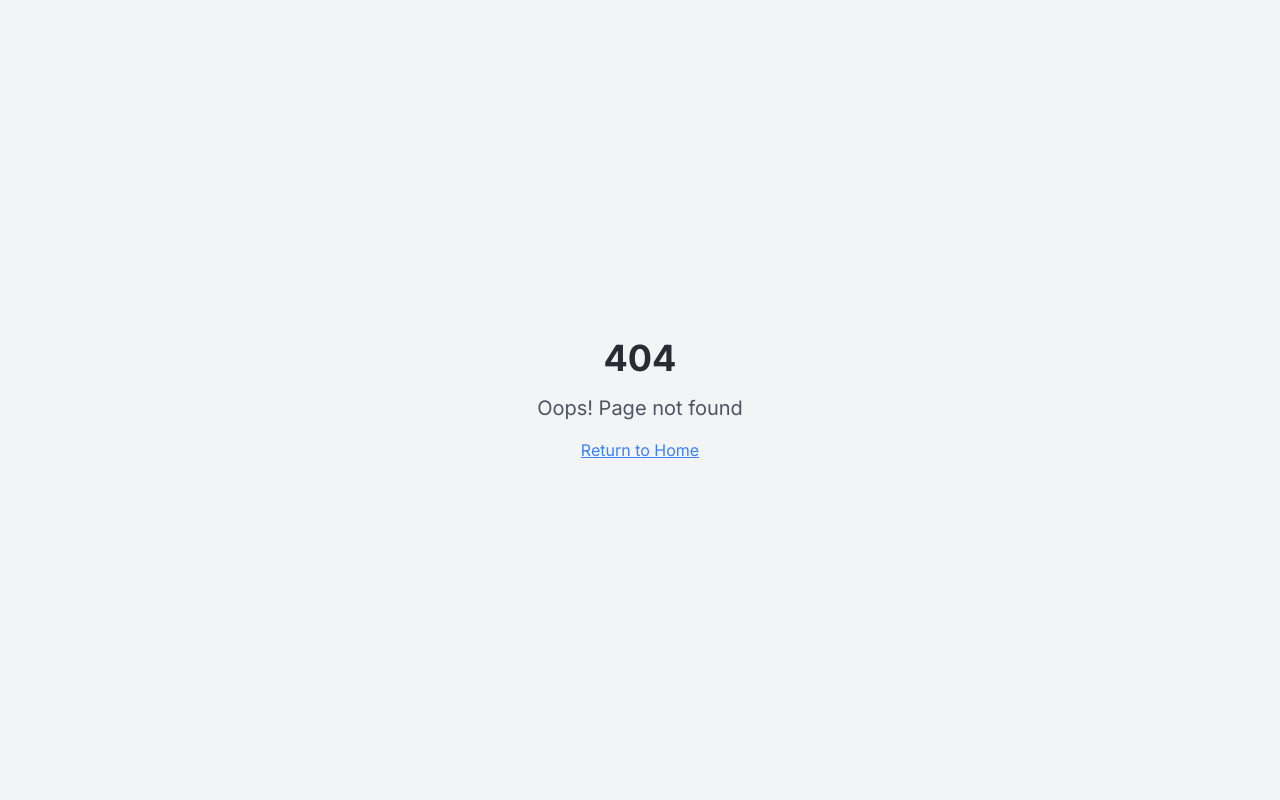
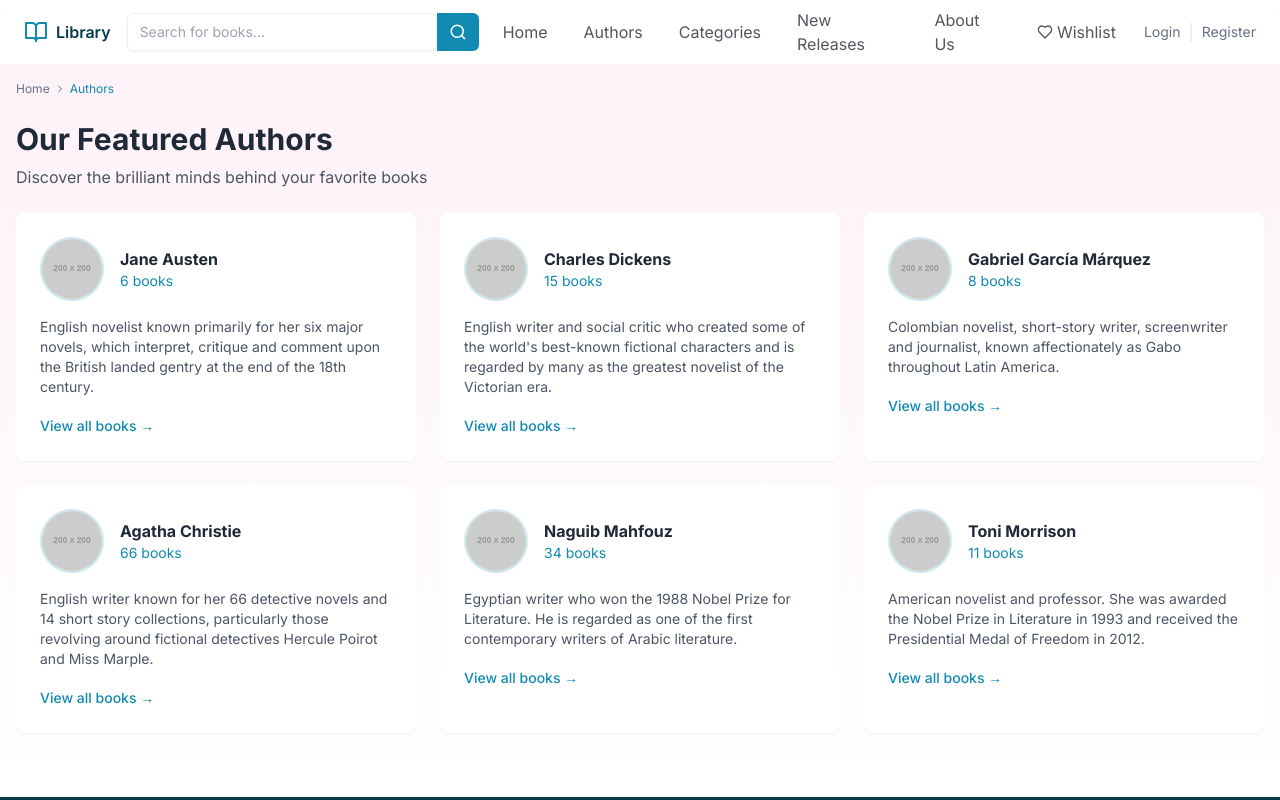
Before and after one commit to Galayand/book-store, a React (Vite) app: page /authors in a window 1280 px wide. Before the commit this address had no page. Shown: the top 800 px of the page. Built offline with nearby package versions, Linux system fonts and the light colour scheme.

Commit message:
Fix issues in the code
The prompt asks to fix issues in the code.

```diff
--- a/src/App.tsx
+++ b/src/App.tsx
@@ -11,6 +11,7 @@ import Catalogue from "./pages/Catalogue";
 import BookDetails from "./pages/BookDetails";
 import Checkout from "./pages/Checkout";
 import AboutUs from "./pages/AboutUs";
+import Authors from "./pages/Authors";
 
 const queryClient = new QueryClient();
 
@@ -27,6 +28,7 @@ const App = () => (
           <Route path="/book/:id" element={<BookDetails />} />
           <Route path="/checkout" element={<Checkout />} />
           <Route path="/about-us" element={<AboutUs />} />
+          <Route path="/authors" element={<Authors />} />
           {/* ADD ALL CUSTOM ROUTES ABOVE THE CATCH-ALL "*" ROUTE */}
           <Route path="*" element={<NotFound />} />
         </Routes>
--- /dev/null
+++ b/src/pages/Authors.tsx
@@ -0,0 +1,118 @@
+
+import React from 'react';
+import Header from '@/components/Header';
+import Footer from '@/components/Footer';
+import { ChevronRight } from 'lucide-react';
+import { Link } from 'react-router-dom';
+
+// Define a type for our author data
+type Author = {
+  id: number;
+  name: string;
+  bio: string;
+  booksCount: number;
+  image: string;
+};
+
+const Authors = () => {
+  // Sample authors data
+  const authors: Author[] = [
+    {
+      id: 1,
+      name: "Jane Austen",
+      bio: "English novelist known primarily for her six major novels, which interpret, critique and comment upon the British landed gentry at the end of the 18th century.",
+      booksCount: 6,
+      image: "https://placehold.co/200x200/edf6f9/118ab2?text=Jane+Austen"
+    },
+    {
+      id: 2,
+      name: "Charles Dickens",
+      bio: "English writer and social critic who created some of the world's best-known fictional characters and is regarded by many as the greatest novelist of the Victorian era.",
+      booksCount: 15,
+      image: "https://placehold.co/200x200/edf6f9/118ab2?text=Charles+Dickens"
+    },
+    {
+      id: 3,
+      name: "Gabriel García Márquez",
+      bio: "Colombian novelist, short-story writer, screenwriter and journalist, known affectionately as Gabo throughout Latin America.",
+      booksCount: 8,
+      image: "https://placehold.co/200x200/edf6f9/118ab2?text=Gabriel+García+Márquez"
+    },
+    {
+      id: 4,
+      name: "Agatha Christie",
+      bio: "English writer known for her 66 detective novels and 14 short story collections, particularly those revolving around fictional detectives Hercule Poirot and Miss Marple.",
+      booksCount: 66,
+      image: "https://placehold.co/200x200/edf6f9/118ab2?text=Agatha+Christie"
+    },
+    {
+      id: 5,
+      name: "Naguib Mahfouz",
+      bio: "Egyptian writer who won the 1988 Nobel Prize for Literature. He is regarded as one of the first contemporary writers of Arabic literature.",
+      booksCount: 34,
+      image: "https://placehold.co/200x200/edf6f9/118ab2?text=Naguib+Mahfouz"
+    },
+    {
+      id: 6,
+      name: "Toni Morrison",
+      bio: "American novelist and professor. She was awarded the Nobel Prize in Literature in 1993 and received the Presidential Medal of Freedom in 2012.",
+      booksCount: 11,
+      image: "https://placehold.co/200x200/edf6f9/118ab2?text=Toni+Morrison"
+    }
+  ];
+
+  return (
+    <div className="flex min-h-screen flex-col">
+      <Header />
+
+      <main className="flex-1 bg-gradient-to-b from-pink-50 to-white">
+        {/* Breadcrumb */}
+        <div className="container px-4 py-4">
+          <div className="mb-4 flex items-center gap-1 text-xs text-muted-foreground">
+            <Link to="/" className="hover:text-book-primary">Home</Link>
+            <ChevronRight size={12} />
+            <span className="text-book-primary">Authors</span>
+          </div>
+
+          {/* Authors Header */}
+          <div className="my-6">
+            <h1 className="text-3xl font-bold text-gray-800 mb-2">Our Featured Authors</h1>
+            <p className="text-gray-600">Discover the brilliant minds behind your favorite books</p>
+          </div>
+
+          {/* Authors Grid */}
+          <div className="grid grid-cols-1 md:grid-cols-2 lg:grid-cols-3 gap-6 mb-12">
+            {authors.map((author) => (
+              <div key={author.id} className="bg-white rounded-lg shadow-sm overflow-hidden transition-transform hover:shadow-md hover:-translate-y-1">
+                <div className="p-6">
+                  <div className="flex items-center gap-4 mb-4">
+                    <img
+                      src={author.image}
+                      alt={author.name}
+                      className="h-16 w-16 rounded-full object-cover border-2 border-book-primary/20"
+                    />
+                    <div>
+                      <h3 className="font-bold text-gray-800">{author.name}</h3>
+                      <p className="text-sm text-book-primary">{author.booksCount} books</p>
+                    </div>
+                  </div>
+                  <p className="text-sm text-gray-600 mb-4">{author.bio}</p>
+                  <Link
+                    to={`/authors/${author.id}`}
+                    className="text-book-primary text-sm font-medium hover:underline"
+                  >
+                    View all books →
+                  </Link>
+                </div>
+              </div>
+            ))}
+          </div>
+        </div>
+      </main>
+
+      <Footer />
+    </div>
+  );
+};
+
+export default Authors;
```
